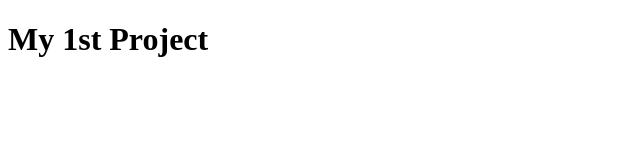
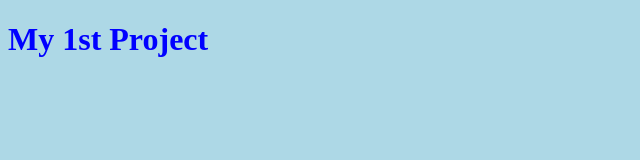
Before and after one commit to gregbabcock/1stproject, a plain HTML site: page index.html in a window 1280 px wide. Shown: the whole page, without its empty margins (0-640 px from the left). Drawn offline with Linux system fonts and the light colour scheme.

Commit message:
Update index.html

```diff
--- a/index.html
+++ b/index.html
@@ -1,6 +1,10 @@
 <!DOCTYPE html>
 <html>
     <head>
+    <style>
+        body {background-color:lightblue}
+        h1 {color:blue}
+    </style>
     <title>My 1st Project</title>
     </head>
     <body>
```
